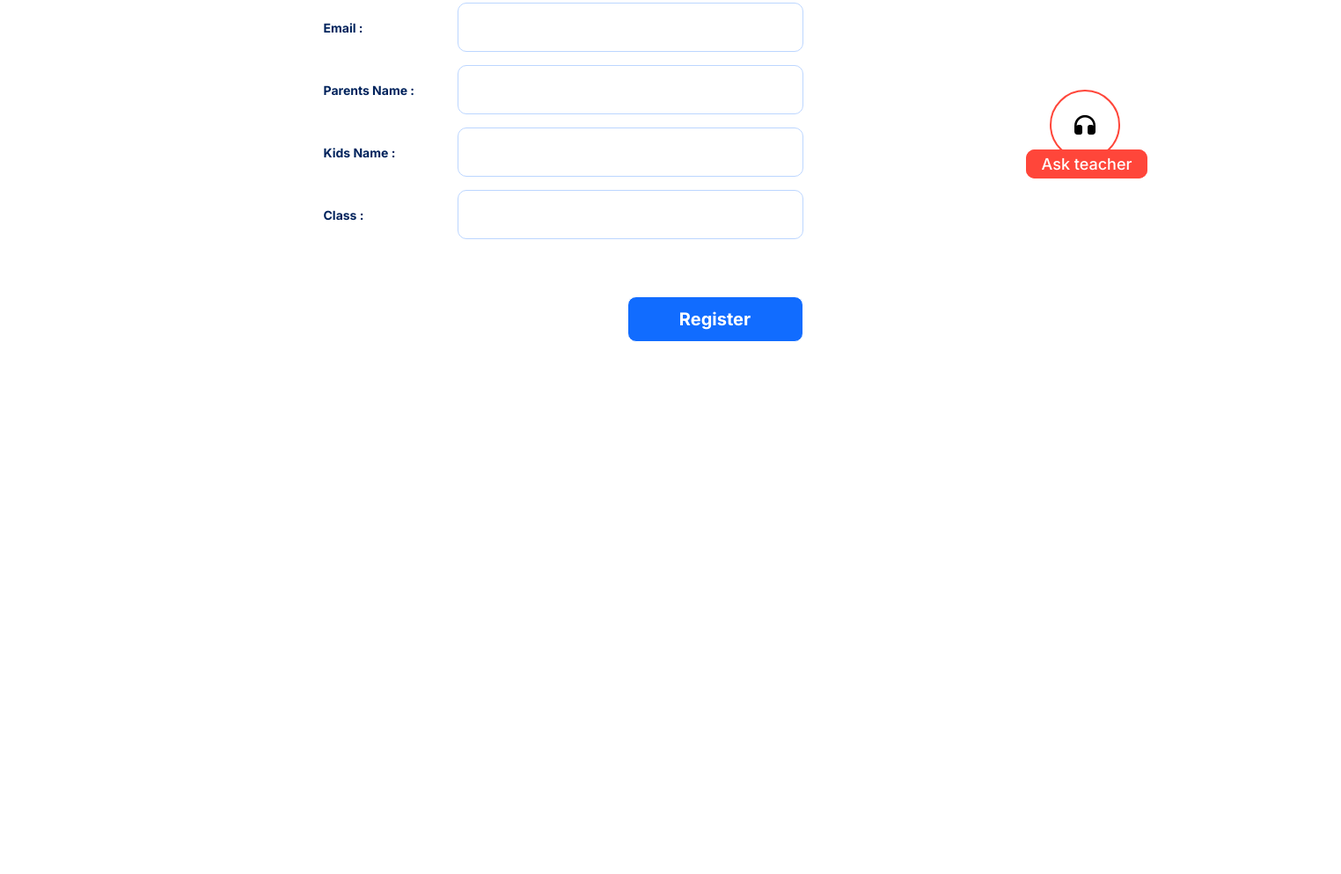
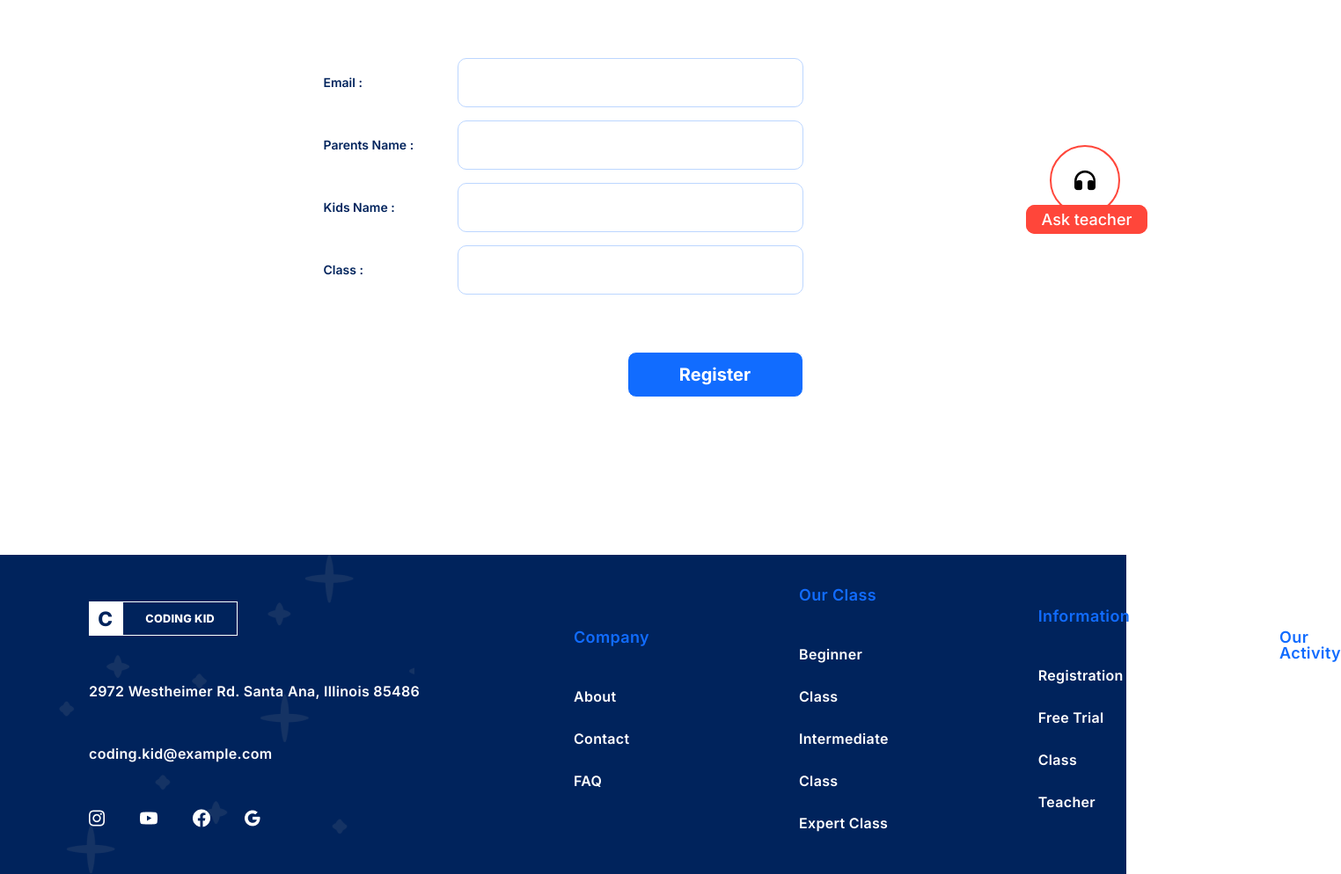
Before and after one commit to Limael/Gustavo-entrega-Mateus, a plain HTML site: page index.html in a window 1280 px wide. Shown: the part 2648-3642 px from the top of the page at 88% size, 1524 px wide, since content can reach past the window. Before the commit the page ends 3299 px from the top, so only its background shows below. Drawn offline with Linux system fonts and the light colour scheme.

Commit message:
Ultima tela

```diff
--- a/index.html
+++ b/index.html
@@ -12,7 +12,7 @@
 
         <header>
                 <article class="topo">
-                    <div class="bloco_topo">
+                    <div class="bloco">
                         <span class="C">C</span>
                         <span class="coding_kid">CODING KID</span>
                     </div>
@@ -20,7 +20,7 @@
                         <a href="">Testimony</a>
                         <a href="">Class</a>
                         <a href="">Our Activity</a>
-                        <a href="">Contact Us</a>
+                        <a href="#Contact us">Contact Us</a>
                     </div>
                     <div class="botao_topo_posição">
                         <button class="botao_topo" type="button">Login</button>
@@ -69,9 +69,12 @@
             <img src="./Imagem/projeto2.png" alt="imagem do projeto 2">
         </section>
 
-        <section class="ready">
+        <section  id="Contact us" class="ready">
             <article>
+                <img class="estrela_grande" src="./Imagem/estrela_amarela.png" alt="estrela_amarela">
                 <h1>Ready to start your Kid journey?</h1>
+                <img class="estrela_pequena" src="./Imagem/estrela_amarela.png" alt="estrela_amarela">
+
                 <div class="formulario">
                     <div class="inputfield">
                         <label>Email : </label>
@@ -99,9 +102,58 @@
 
 
         </section>
-        <footer>
+       <footer>
+       <article class="footer_informaçoes">
+        <div class="imagem_fundo">
+          <div class="footer_esquerda">
+                <div class="bloco">
+                    <span class="C">C</span>
+                    <span class="coding_kid">CODING KID</span>
+                </div>
+                <span>2972 Westheimer Rd. Santa Ana, Illinois 85486 </span>
+                <span>coding.kid@example.com</span>
+                <div class="icones">
+                    <img src="./Imagem/instagram.png" alt="instagram">
+                    <img src="./Imagem/youtube.png" alt="youtube">
+                    <img src="./Imagem/facebook.png" alt="facebook">
+                    <img src="./Imagem/google.png" alt="google">
+                </div>
+            </div>
+        </div>
+            <div class="footer_direita">
+                <p>Company</p>
+                <ul class="footer-links">
+                  <li><a href="">About</a></li>
+                  <li><a href="">Contact</a></li>
+                  <li><a href="">FAQ</a></li>
+                </ul>
+            </div>
 
+            <div class="footer_direita">
+                <p>Our Class</p>
+                <ul class="footer-links">
+                  <li><a href="">Beginner Class</a></li>
+                  <li><a href="">Intermediate Class</a></li>
+                  <li><a href="">Expert Class</a></li>
+                </ul>
+            </div>
 
-        </footer>
+            <div class="footer_direita">
+                <p>Information</p>
+                <ul class="footer-links">
+                  <li><a href="">Registration</a></li>
+                  <li><a href="">Free Trial Class</a></li>
+                  <li><a href="">Teacher</a></li>
+                </ul>
+            </div>
+            <div id="footer_direita">
+                <p>Our Activity</p>
+                <ul id="footer-links">
+                  <li><a href="">Galery</a></li>
+
+                </ul>
+            </div>
+       </article>
+       </footer>
 </body>
 </html>
--- a/mycss.css
+++ b/mycss.css
@@ -1,4 +1,4 @@
-@import url('https://fonts.googleapis.com/css2?family=Inter:wght@400;500;700;800&display=swap');
+@import url('https://fonts.googleapis.com/css2?family=Inter:wght@400;500;600;700;800&display=swap');
 body{
     margin: 0;
 }
@@ -17,7 +17,7 @@ header{
     justify-content: space-between;
     margin-top: 40px;
 }
-.bloco_topo{
+.bloco{
     display: flex;
 }
 .C{
@@ -224,7 +224,7 @@ header{
     font-size: 48px;
     line-height: 60px;
 }
-.preparing.-your-kids p {
+.preparing-your-kids p {
     width: 526px;
     height: 120px;
     font-family: 'Inter';
@@ -243,6 +243,15 @@ header{
     width: 545px;
     height: 96px;
 
+}
+.estrela_grande{
+    position: absolute;
+}
+.estrela_pequena{
+    position: relative;
+    left: 470px;
+    bottom: 77px;
+    width: 39.54px;
 }
 .ready h1{
     font-family: 'Inter';
@@ -339,6 +348,141 @@ header{
     bottom: 293px;
 }
 footer{
-padding: 10px;
-    background: url(flame-865.png);
+    background-color: #00235C;
+    height: 363px;
+
 }
+.footer_informaçoes{
+
+    display: flex;
+    align-items: center;
+}
+.footer_informaçoes .footer_esquerda{
+
+    width: 482px;
+    height: 363px;
+    display: flex;
+    flex-wrap: wrap;
+    flex-direction: column;
+    justify-content: space-evenly;
+    margin-left: 101px;
+
+}
+.footer_informaçoes .footer_esquerda .C{
+    display: flex;
+    font-family: 'Inter';
+    font-style: normal;
+    font-weight: 800;
+    font-size: 22.5524px;
+    line-height: 18px;
+    letter-spacing: 0.02em;
+    color: #00235C;
+    width: 35.94px;
+    height: 37px;
+    background: #FFFFFF;
+    justify-content: center;
+    align-items: center;
+    border: 1px solid #FFFFFF;
+}
+.footer_informaçoes .footer_esquerda .coding_kid{
+    display: flex;
+    font-family: 'Inter';
+    font-style: normal;
+    font-weight: 800;
+    font-size: 12.6857px;
+    line-height: 18px;
+    letter-spacing: 0.02em;
+    color: #FFFFFF;
+    width: 129.32px;
+    height: 37px;
+    background: #00235C;
+    align-items: center;
+    justify-content: center;
+    border: 1px solid #FFFFFF;
+}
+.imagem_fundo{
+    background-image: url(./Imagem/estrelas.png);
+    width: 482px;
+    height: 363px;
+}
+.footer_informaçoes .footer_esquerda span{
+    font-family: 'Inter';
+    font-style: normal;
+    font-weight: 600;
+    font-size: 16px;
+    line-height: 18px;
+    letter-spacing: 0.02em;
+    color: #FFFFFF;
+}
+.footer_informaçoes .footer_esquerda img{
+    display: flex;
+}
+.footer_informaçoes .footer_esquerda .icones{
+    display: flex;
+    width: 195px;
+    flex-direction: row;
+    align-items: center;
+    justify-content: space-between;
+}
+.footer_informaçoes .footer_direita{
+    display: flex;
+    flex-direction: column;
+    margin-left: 170px;
+    align-items: flex-start;
+}
+.footer-links{
+  padding-left:0;
+  list-style:none
+}
+.footer_direita p{
+
+    font-family: 'Inter';
+    font-style: normal;
+    font-weight: 600;
+    font-size: 18px;
+    line-height: 18px;
+    letter-spacing: 0.02em;
+    color: #116CFF;
+}
+.footer_direita a {
+    font-family: 'Inter';
+    font-style: normal;
+    font-weight: 600;
+    font-size: 16px;
+    line-height: 48px;
+    letter-spacing: 0.02em;
+    color: #FFFFFF;
+    text-decoration: none;
+}
+#footer-links{
+    padding-left:0;
+    list-style:none
+  }
+#footer_direita{
+    height: 230px;
+    display: flex;
+    flex-direction: column;
+    margin-left: 170px;
+    align-items: flex-start;
+
+}
+#footer_direita p{
+
+    font-family: 'Inter';
+    font-style: normal;
+    font-weight: 600;
+    font-size: 18px;
+    line-height: 18px;
+    letter-spacing: 0.02em;
+    color: #116CFF;
+}
+#footer_direita a {
+    font-family: 'Inter';
+    font-style: normal;
+    font-weight: 600;
+    font-size: 16px;
+    line-height: 48px;
+    letter-spacing: 0.02em;
+    color: #FFFFFF;
+    text-decoration: none;
+}
```
Also changed, not shown: Imagem/estrela_amarela.png (added), Imagem/facebook.png (added), Imagem/google.png (added), Imagem/instagram.png (added), Imagem/youtube.png (added).
